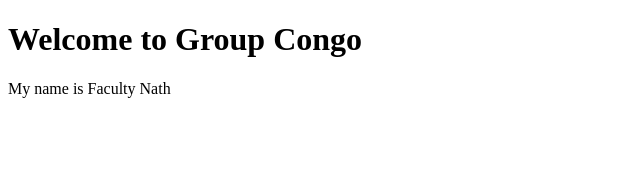
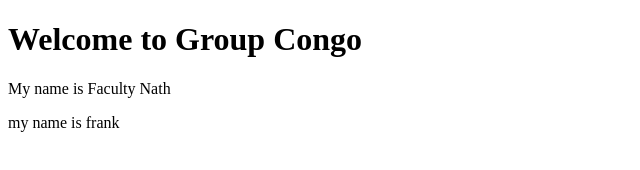
Before and after one commit to peteros332/Group-Congo, a plain HTML site: page index.html in a window 1280 px wide. Shown: the whole page, without its empty margins (0-640 px from the left). Drawn offline with Linux system fonts and the light colour scheme.

Commit message:
added Frank Tonye to index.html

```diff
--- a/index.html
+++ b/index.html
@@ -10,6 +10,7 @@
 
     <h1>Welcome to Group Congo</h1>
     <p>My name is Faculty Nath</p>
+<p>my name is frank</p>
 
 
 </body>
```
